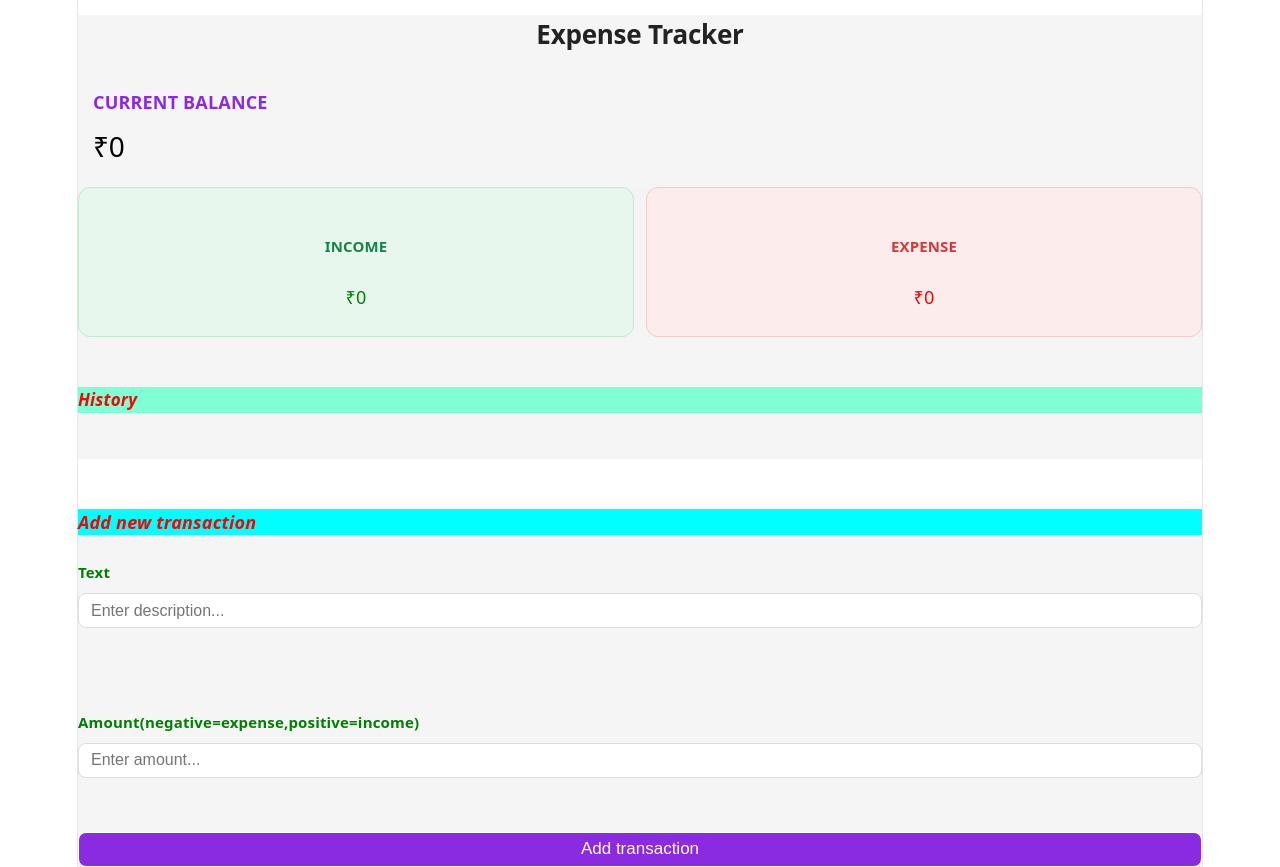
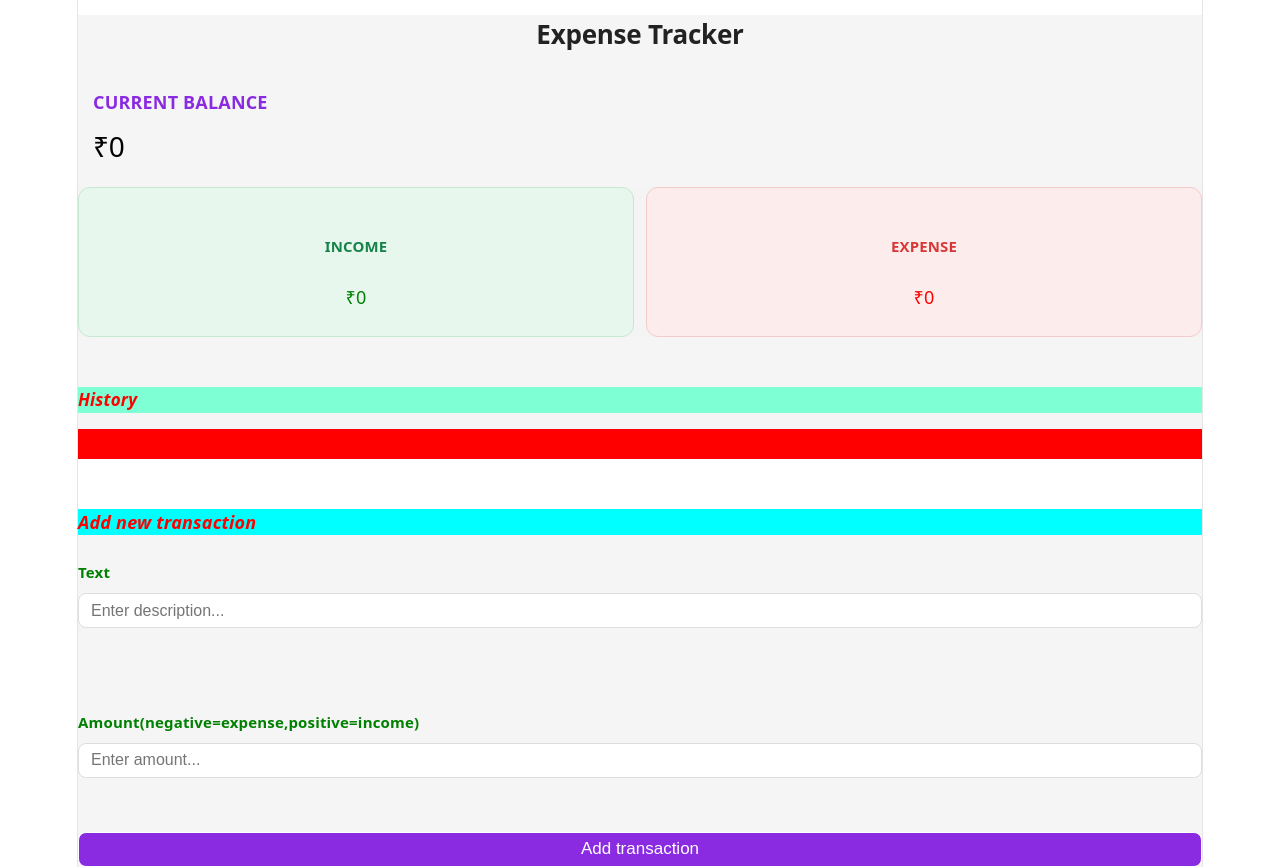
Before and after one commit to kashifur/Expense-Tracker, a React (Vite) app: page / in a window 1280 px wide. Built offline with nearby package versions, Linux system fonts and the light colour scheme.

Commit message:
last to last final change

```diff
--- a/src/Expensetracker.css
+++ b/src/Expensetracker.css
@@ -395,3 +395,6 @@ body {
     z-index: 10 !important;
     overflow: visible !important;
 }
+ .history ul{
+    background-color: red;
+ }
```
